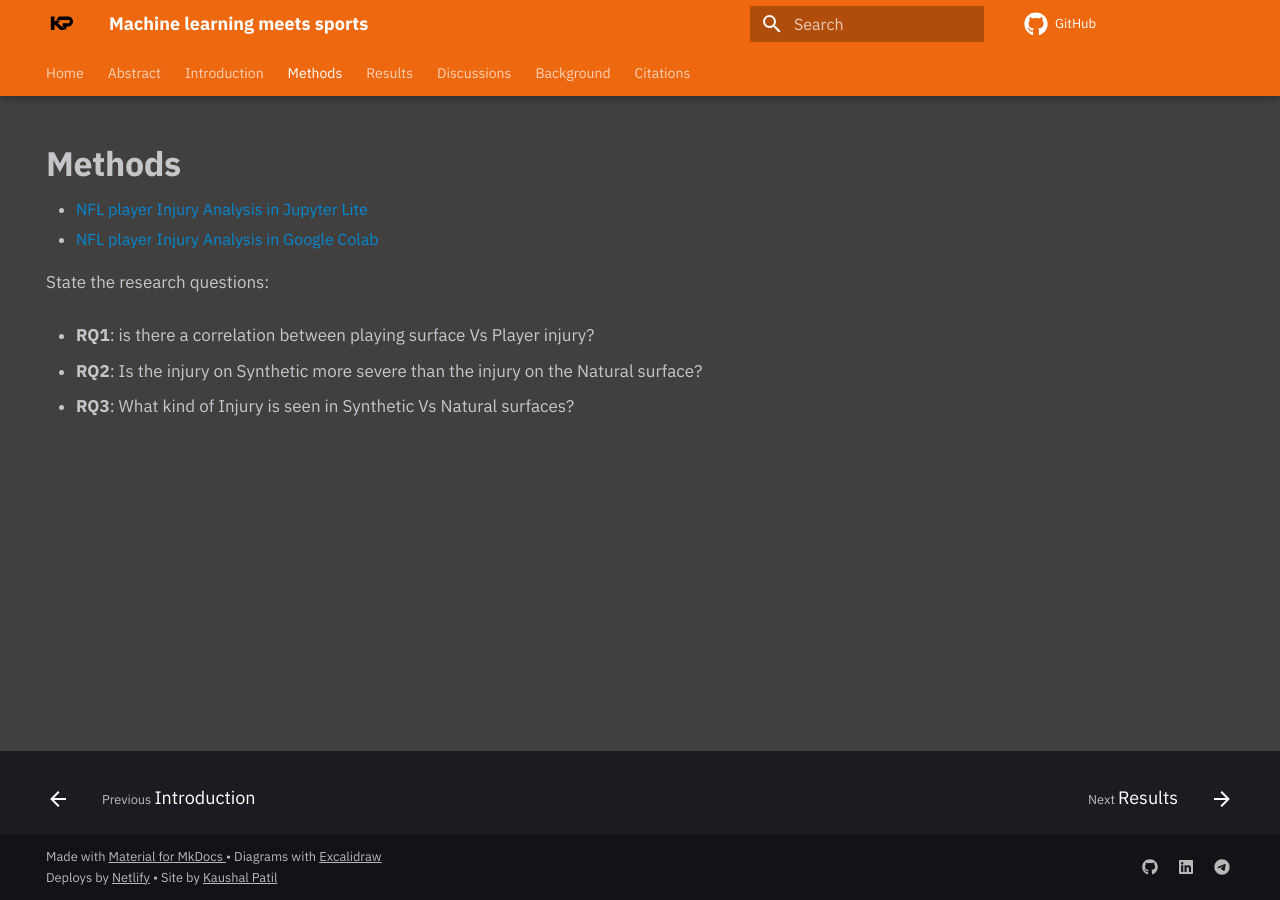
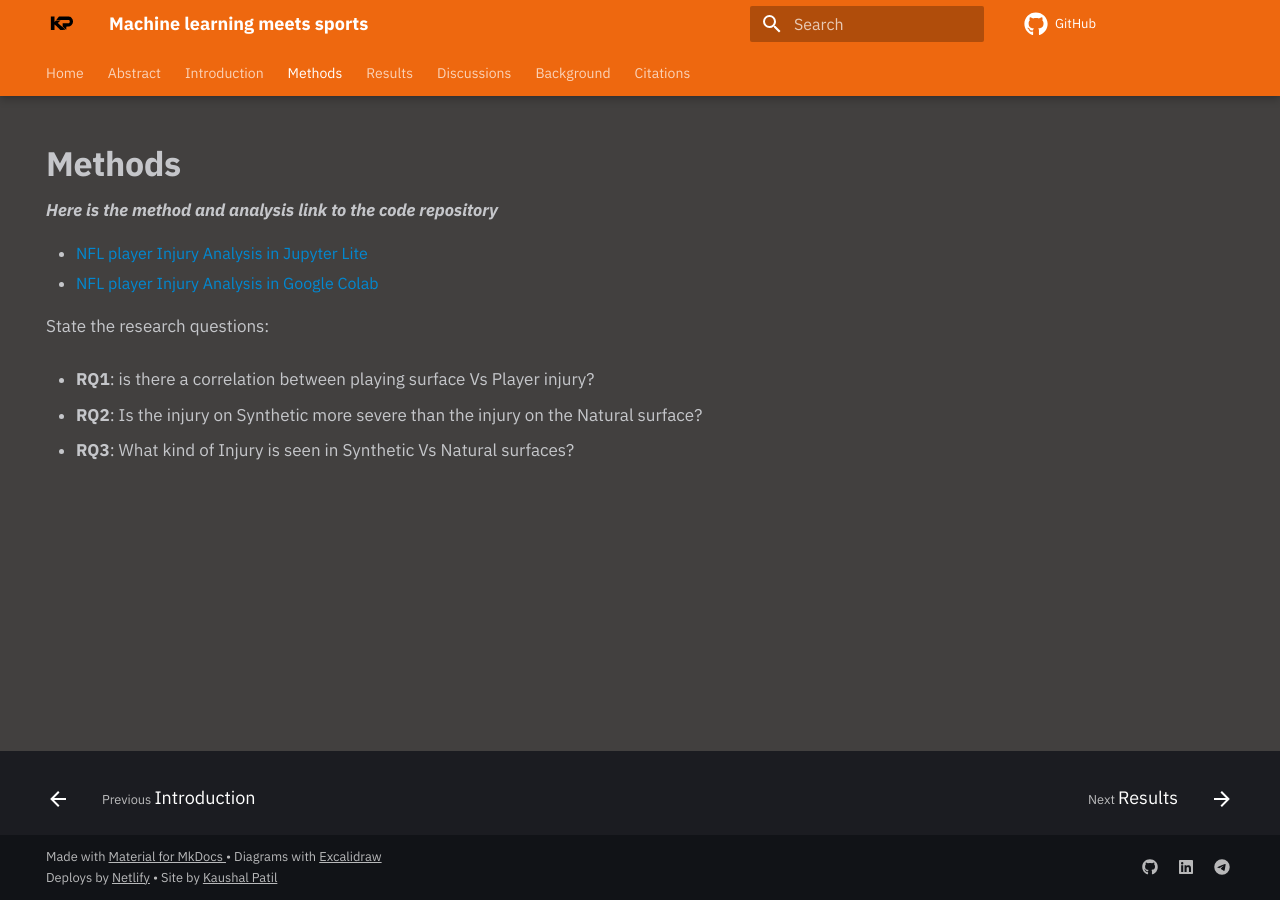
Before and after one commit to kaushal1014/research-paper-template-Athlete-Injuries, an MkDocs documentation site: the page built from docs/methods/index.md, in a window 1280 px wide. Built offline with MkDocs 1.6.1 and Material for MkDocs 9.7.7, drawn with Linux system fonts in a browser that asks for light colours; some web fonts are replaced; comment, search, counter and statistics services are not loaded.

Commit message:
details added

```diff
--- a/docs/methods/index.md
+++ b/docs/methods/index.md
@@ -5,6 +5,7 @@ hide:
 ---
 
 # Methods
+***Here is the method and analysis link to the code repository***
 
 - [NFL player Injury Analysis in Jupyter Lite](https://machine-learning-meets-sports.netlify.app/live/lab/index.html)
 - [NFL player Injury Analysis in Google Colab](https://githubtocolab.com/kaushal1014/research-paper-template-Athlete-Injuries)
```
